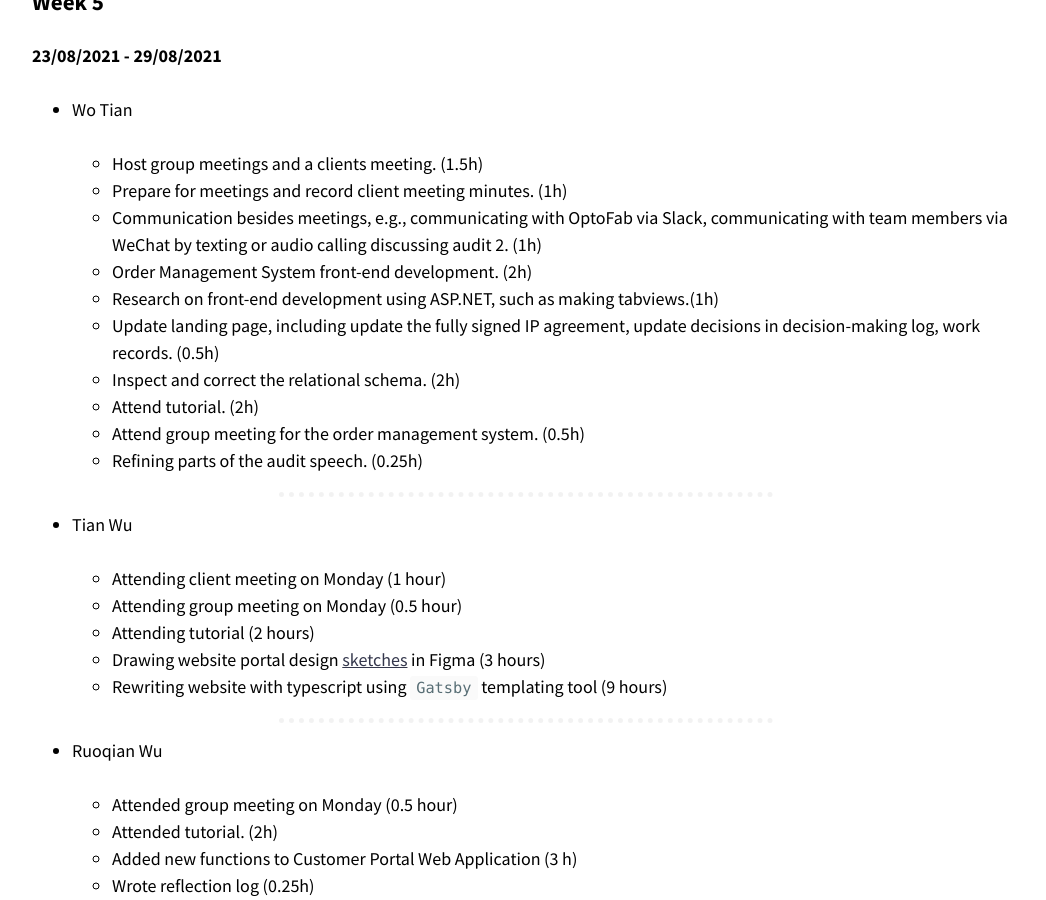
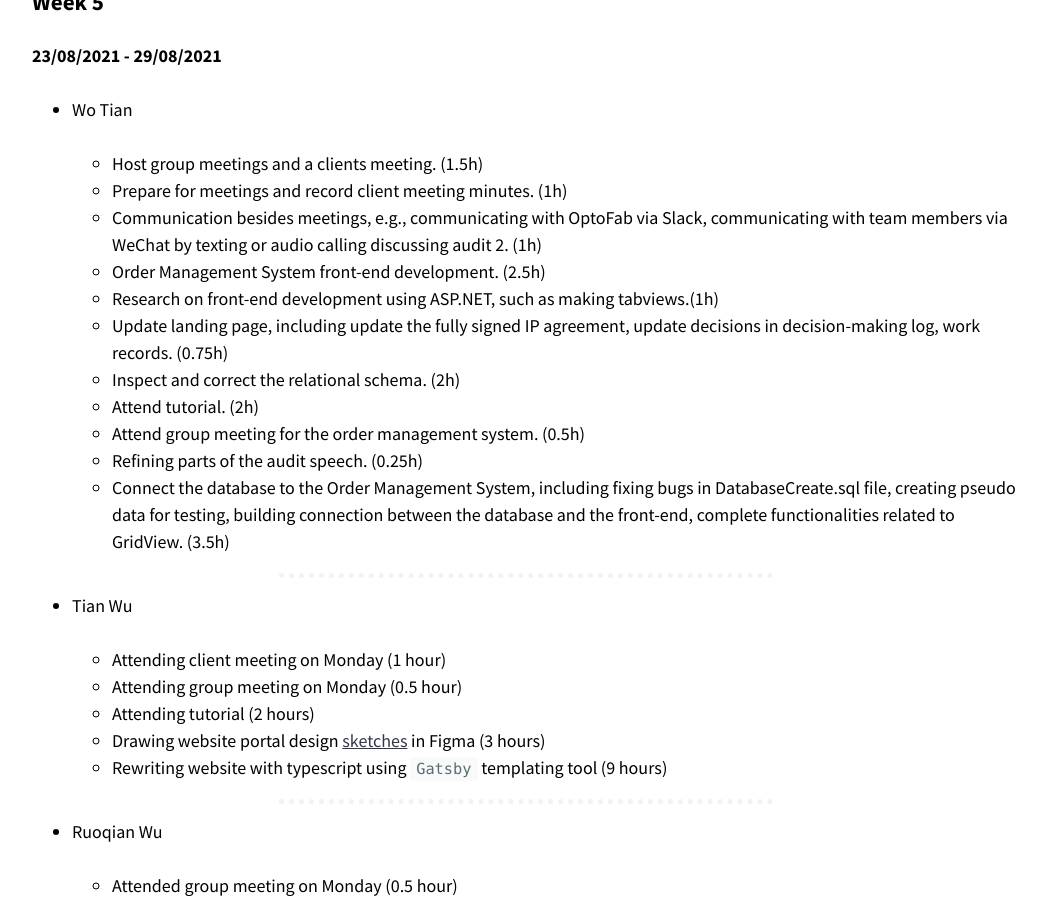
Before and after one commit to optofab/optofab.github.io, a Jekyll site: the page built from work_records.md, in a window 1280 px wide and 900 px high, scrolled down 6899 px. Shown: the whole window, without its empty margins (114-1160 px from the left). Built offline with Jekyll 4.4.1, drawn with Linux system fonts in a browser that asks for light colours; nearby versions of some CDN libraries; emoji names are drawn with the system emoji font.

Commit message:
Update work_records.md

```diff
--- a/work_records.md
+++ b/work_records.md
@@ -277,13 +277,14 @@
   - Host group meetings and a clients meeting. (1.5h)
   - Prepare for meetings and record client meeting minutes. (1h)
   - Communication besides meetings, e.g., communicating with OptoFab via Slack, communicating with team members via WeChat by texting or audio calling discussing audit 2. (1h)
-  - Order Management System front-end development. (2h)
+  - Order Management System front-end development. (2.5h)
   - Research on front-end development using ASP.NET, such as making tabviews.(1h)
-  - Update landing page, including update the fully signed IP agreement, update decisions in decision-making log, work records. (0.5h)
+  - Update landing page, including update the fully signed IP agreement, update decisions in decision-making log, work records. (0.75h)
   - Inspect and correct the relational schema. (2h)
   - Attend tutorial. (2h)
   - Attend group meeting for the order management system. (0.5h)
   - Refining parts of the audit speech. (0.25h)
+  - Connect the database to the Order Management System, including fixing bugs in DatabaseCreate.sql file, creating pseudo data for testing, building connection between the database and the front-end, complete functionalities related to GridView. (3.5h)
 
 <hr class="hr-dotted">
 
```
